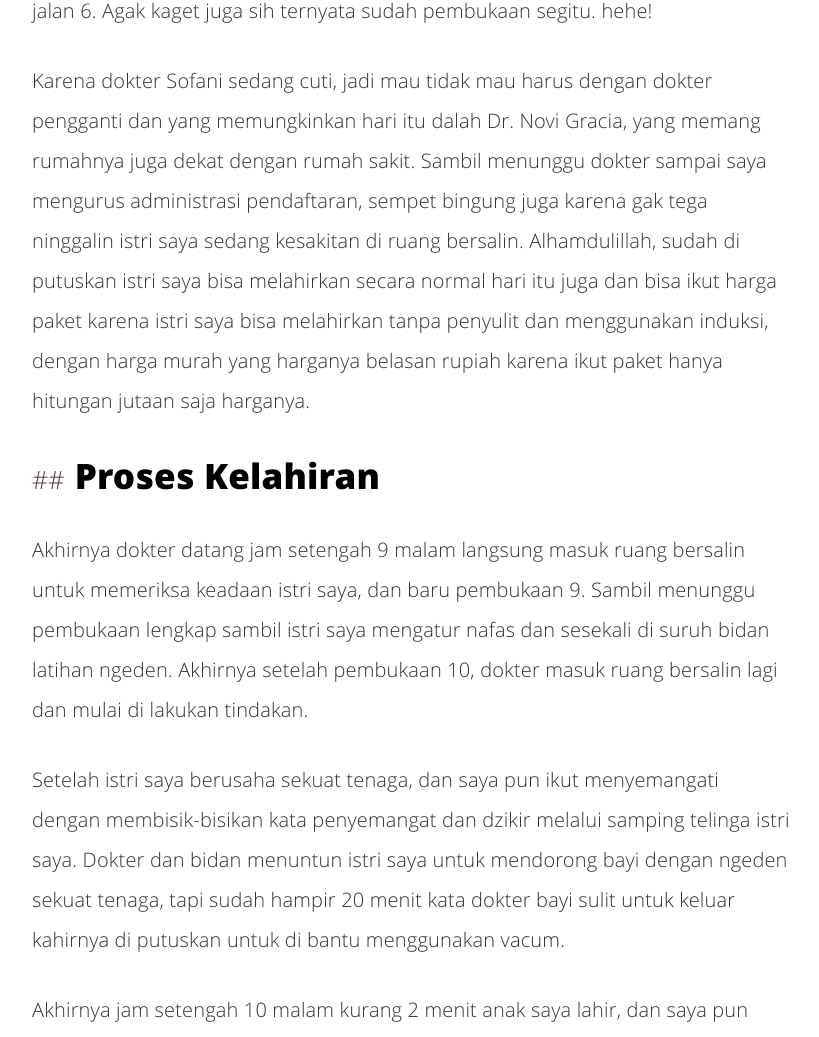
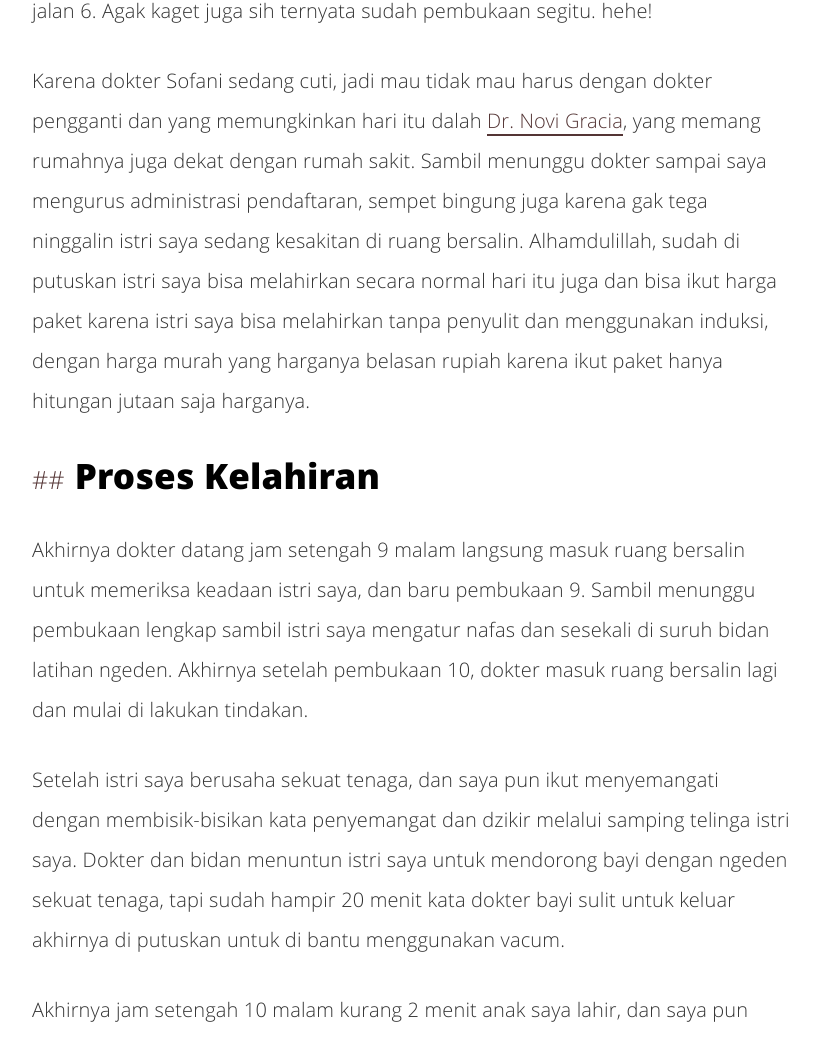
Before and after one commit to ekaprasasti/ekaprasasti.github.io, a Jekyll site: the page built from _posts/2017-08-02-telah-lahir-putri-pertama-kami.md, in a window 1280 px wide and 1400 px high, scrolled down 1862 px. Shown: the part 193-1230 px from the top of the window, without its empty margins (228-1047 px from the left). Built offline with Jekyll 4.4.1, drawn with Linux system fonts in a browser that asks for light colours; comment, search, counter and statistics services are not loaded; some of the changed text lies outside the part shown.

Commit message:
edit typo

```diff
--- a/_posts/2017-08-02-telah-lahir-putri-pertama-kami.md
+++ b/_posts/2017-08-02-telah-lahir-putri-pertama-kami.md
@@ -20,7 +20,7 @@ Kami di beri Allah kemudahan dan kelancaran dalam kelahiran, dengan panggul istr
 
 Hari perkiraan lahir (HPL) sebenarnya tanggal 5 Agustus, tetapi dokter memang menyarankan untuk melahirkan sebelum HPL, supaya bayinya tidak tambah besar di dalam perut jadi takut gak muat panggul istri saya, kalau sudah begitu mau tidak mau gak bisa lewat bawah keluarnya kata dokter (sesar).
 
-Kontrol terakhir hari Kamis, 27 Juli 2017 di rumah sakit Mitra Keluarga Cibubur dengan Dr. Sofani Munzila, alhamdulillah semua normal gak ada masalah dan air ketuban masih banyak dan bagus, sempet CTG juga (cek detak jantung bayi), tapi permasalahannya adalah dokternya mau cuti selama seminggu, jadi ya baru bisa kontrol lagi benar-benar tanggal 5 Agustus.
+Kontrol terakhir hari Kamis, 27 Juli 2017 di rumah sakit Mitra Keluarga Cibubur dengan [Dr. Sofani Munzila](http://mitrakeluarga.com/depok/dokter/dr-sofani-munzila-spog/), alhamdulillah semua normal gak ada masalah dan air ketuban masih banyak dan bagus, sempet CTG juga (cek detak jantung bayi), tapi permasalahannya adalah dokternya mau cuti selama seminggu, jadi ya baru bisa kontrol lagi benar-benar tanggal 5 Agustus.
 
 ## Menuju Rumah Sakit
 
@@ -28,13 +28,13 @@ Hari minggunya dari pagi istri saya sudah mulai kontraksi, tapi ya memang biasan
 
 Karena agak macet di leuwinanggung dan alternative cibubur baru sampai rumah sakit jam setengah 7 sore. Langsung masuk IGD dan oleh bidan langsung di antar ke ruang bersalin. Setelah di cek di ruang bersalin ternyata sudah pembukaan 5 jalan 6. Agak kaget juga sih ternyata sudah pembukaan segitu. hehe!
 
-Karena dokter Sofani sedang cuti, jadi mau tidak mau harus dengan dokter pengganti dan yang memungkinkan hari itu dalah Dr. Novi Gracia, yang memang rumahnya juga dekat dengan rumah sakit. Sambil menunggu dokter sampai saya mengurus administrasi pendaftaran, sempet bingung juga karena gak tega ninggalin istri saya sedang kesakitan di ruang bersalin. Alhamdulillah, sudah di putuskan istri saya bisa melahirkan secara normal hari itu juga dan bisa ikut harga paket karena istri saya bisa melahirkan tanpa penyulit dan menggunakan induksi, dengan harga murah yang harganya belasan rupiah karena ikut paket hanya hitungan jutaan saja harganya.
+Karena dokter Sofani sedang cuti, jadi mau tidak mau harus dengan dokter pengganti dan yang memungkinkan hari itu dalah [Dr. Novi Gracia](http://mitrakeluarga.com/cibubur/dokter/dr-novi-gracia/), yang memang rumahnya juga dekat dengan rumah sakit. Sambil menunggu dokter sampai saya mengurus administrasi pendaftaran, sempet bingung juga karena gak tega ninggalin istri saya sedang kesakitan di ruang bersalin. Alhamdulillah, sudah di putuskan istri saya bisa melahirkan secara normal hari itu juga dan bisa ikut harga paket karena istri saya bisa melahirkan tanpa penyulit dan menggunakan induksi, dengan harga murah yang harganya belasan rupiah karena ikut paket hanya hitungan jutaan saja harganya.
 
 ## Proses Kelahiran
 
 Akhirnya dokter datang jam setengah 9 malam langsung masuk ruang bersalin untuk memeriksa keadaan istri saya, dan baru pembukaan 9. Sambil menunggu pembukaan lengkap sambil istri saya mengatur nafas dan sesekali di suruh bidan latihan ngeden. Akhirnya setelah pembukaan 10, dokter masuk ruang bersalin lagi dan mulai di lakukan tindakan.
 
-Setelah istri saya berusaha sekuat tenaga, dan saya pun ikut menyemangati dengan membisik-bisikan kata penyemangat dan dzikir melalui samping telinga istri saya. Dokter dan bidan menuntun istri saya untuk mendorong bayi dengan ngeden sekuat tenaga, tapi sudah hampir 20 menit kata dokter bayi sulit untuk keluar kahirnya di putuskan untuk di bantu menggunakan vacum.
+Setelah istri saya berusaha sekuat tenaga, dan saya pun ikut menyemangati dengan membisik-bisikan kata penyemangat dan dzikir melalui samping telinga istri saya. Dokter dan bidan menuntun istri saya untuk mendorong bayi dengan ngeden sekuat tenaga, tapi sudah hampir 20 menit kata dokter bayi sulit untuk keluar akhirnya di putuskan untuk di bantu menggunakan vacum.
 
 Akhirnya jam setengah 10 malam kurang 2 menit anak saya lahir, dan saya pun memperhatikan betul ketika anak saya di angkat oleh dokter dari mulut rahim, matanya terbuka lebar dan menatap kearah saya. hehee. Saya juga di izinkan dokter untuk memotong sendiri tali pusar anak saya. Jadi total 3 jam proses kelahirannya. Alhamdulillah.
 
```
